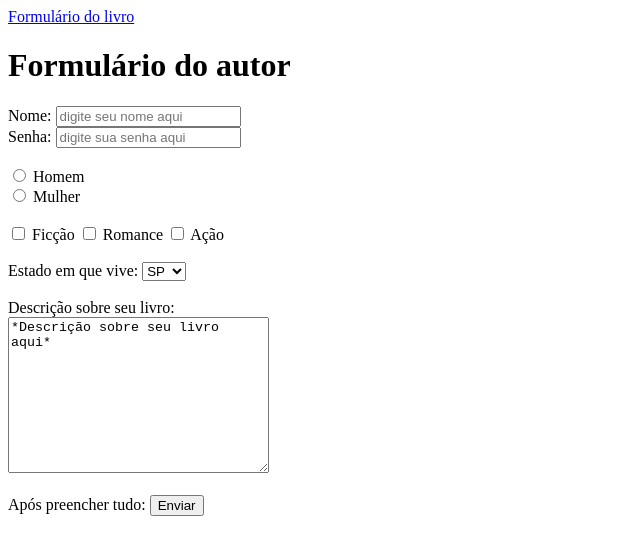
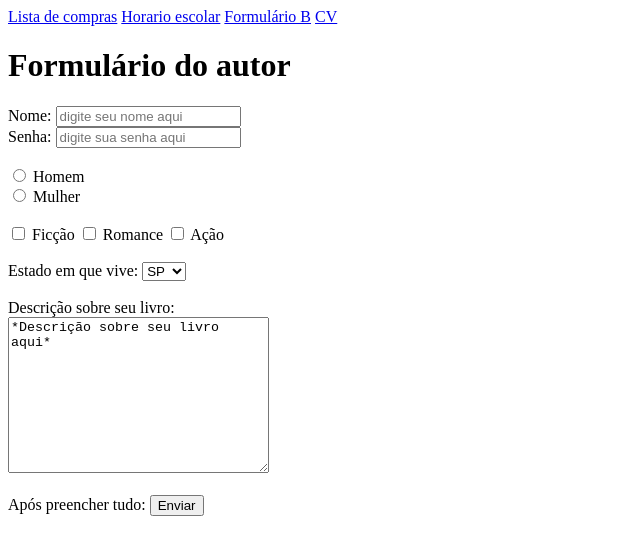
Before and after one commit to bonimaster02/aula-pw, a plain HTML site: page FORM_Aindex.html in a window 1280 px wide. Shown: the whole page, without its empty margins (0-640 px from the left). Drawn offline with Linux system fonts and the light colour scheme.

Commit message:
Update FORM_Aindex.html

```diff
--- a/FORM_Aindex.html
+++ b/FORM_Aindex.html
@@ -8,7 +8,10 @@
 </head>
 <body>
 
-<a href="FORM_Bindex.html">Formulário do livro</a>
+<a class="nav-a" href="LISTAindex.html">Lista de compras</a>
+<a class="nav-b" href="TABELAindex.html">Horario escolar</a>
+<a class="nav-b" href="FORM_Bindex.html">Formulário B</a>
+<a class="nav-b" href="index.html">CV</a>
 
 <h1>Formulário do autor</h1>
 
```
